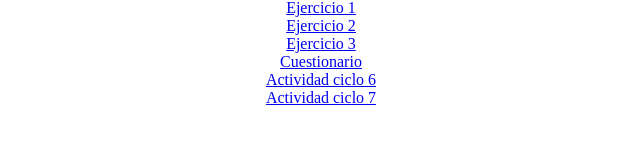
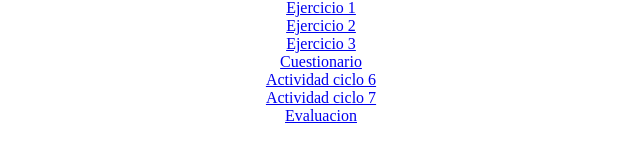
Before and after one commit to Yatesito19/Yatesito19.github.io, a plain HTML site: page index.html in a window 1280 px wide. Shown: the part 85-244 px from the top of the page, without its empty margins (319-959 px from the left). Drawn offline with Linux system fonts and the light colour scheme.

Commit message:
Update index.html

```diff
--- a/index.html
+++ b/index.html
@@ -15,6 +15,8 @@ Ciclo 7
 <a href="Cuestionario.html"> Cuestionario</a><br>
 <a href="ciclo6.html">Actividad ciclo 6</a><br>
 <a href="ciclo7.html">Actividad ciclo 7 </a><br>
+ <a href="Evaluacion.html">Evaluacion </a><br>
+
 </center>
 </body>
 </html>
```
